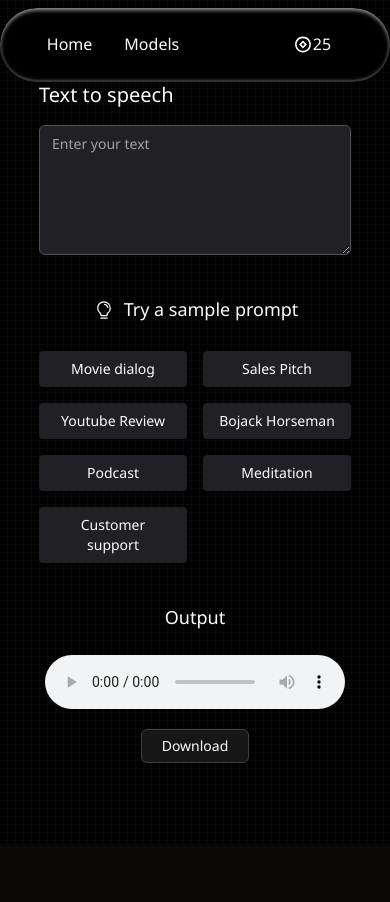
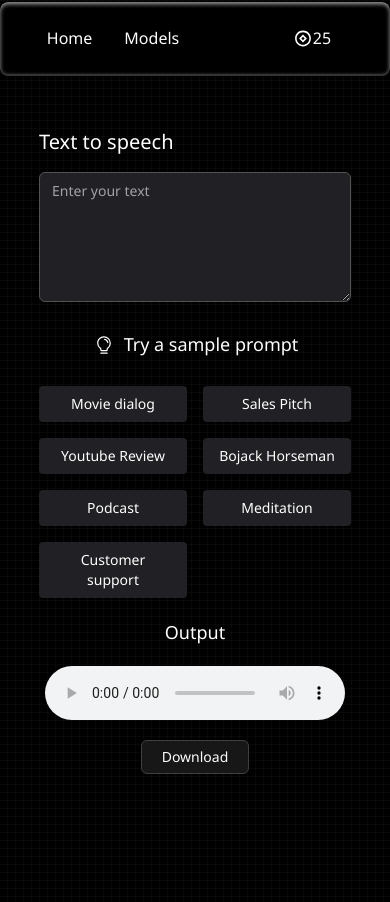
Before and after one commit to bitbard3/ai-aggregator, a React (Vite) app in the folder frontend/: page /voice in a window 390 px wide. Before the commit the page ends 844 px from the top, so only its background shows below. Built offline with nearby package versions, Linux system fonts and the light colour scheme; the HTML template or start-up script is replaced by a standard one.

Commit message:
Improve ui and responsiveness for smaller screen

```diff
--- a/frontend/src/components/Audio.jsx
+++ b/frontend/src/components/Audio.jsx
@@ -3,7 +3,7 @@ import React from "react";
 export default function Audio() {
   return (
     <>
-      <p className="text-light md:text-xl text-lg pb-1">Output</p>
+      <p className="text-light md:text-xl text-lg">Output</p>
       <audio controls src=""></audio>
       <button className="px-5 py-1.5 text-light hover:opacity-90 text-sm bg-neutral-900 border border-neutral-700 rounded-md ">
         Download
--- a/frontend/src/components/Navbar.jsx
+++ b/frontend/src/components/Navbar.jsx
@@ -3,8 +3,8 @@ import { RiCopperCoinLine } from "react-icons/ri";
 
 export default function Navbar() {
   return (
-    <div className="fixed inset-x-0 max-w-2xl mx-auto z-50 top-2">
-      <div className="relative rounded-full boder bg-black border-white/[0.2] border-b-2 flex justify-around space-x-10 px-4 py-5 md:py-7 backdrop-filter backdrop-blur-lg shadow-inner shadow-neutral-400">
+    <div className="fixed inset-x-0 max-w-2xl mx-auto z-50 md:top-2 top-0.5">
+      <div className="relative md:rounded-full rounded-lg boder bg-black border-white/[0.2] border-b-2 flex justify-around space-x-10 px-4 py-5 md:py-7 backdrop-filter backdrop-blur-lg shadow-inner shadow-neutral-400">
         <div className="flex space-x-8 mt-1">
           <p className="cursor-pointer hover:opacity-[0.9] text-light">Home</p>
           <p className="cursor-pointer hover:opacity-[0.9] text-light">
--- a/frontend/src/components/Suggestion.jsx
+++ b/frontend/src/components/Suggestion.jsx
@@ -5,7 +5,7 @@ import SuggestionButton from "./SuggestionButton";
 
 export default function Suggestion() {
   return (
-    <div className="w-full grid grid-cols-12 gap-4 mt-10">
+    <div className="w-full grid grid-cols-12 gap-4 mt-7 md:mt-10">
       <div className="col-span-12 flex items-center justify-center mb-3">
         <PiLightbulb className="h-5 w-6 mt-0.5 mr-2 text-light" />
         <p className="text-light text-lg">Try a sample prompt</p>
--- a/frontend/src/components/SuggestionButton.jsx
+++ b/frontend/src/components/SuggestionButton.jsx
@@ -2,7 +2,7 @@ import React from "react";
 
 export default function SuggestionButton({ text }) {
   return (
-    <button className="col-span-6 md:col-span-4 rounded-sm bg-[#202025] flex items-center px-4 py-2 justify-center text-light text-sm">
+    <button className="col-span-6 md:col-span-4 hover:opacity-90 rounded-sm bg-[#202025] flex items-center px-4 py-2 justify-center text-light text-sm">
       {text}
     </button>
   );
--- a/frontend/src/pages/Voice.jsx
+++ b/frontend/src/pages/Voice.jsx
@@ -6,13 +6,13 @@ import { Textarea } from "@/components/ui/textarea";
 import React from "react";
 export default function Voice() {
   return (
-    <div className="min-h-screen min-w-screen bg-black bg-grid-small-white/[0.2]  relative flex items-center justify-center">
+    <div className="min-h-screen min-w-screen bg-black bg-grid-small-white/[0.2]  relative flex items-start md:items-center justify-center">
       <Navbar />
-      <div className="h-full w-[80%] md:w-[50%] flex flex-col items-center justify-around md:mt-20">
+      <div className="h-full w-[80%] md:w-[70%] lg:w-[50%] flex flex-col justify-around md:mt-20 md:py-0 py-32">
         <ModelHeader heading={"Text to speech"}></ModelHeader>
         <Textarea placeholder="Enter your text"></Textarea>
         <Suggestion />
-        <div className="mt-10 flex flex-col md:flex-row items-center justify-center md:gap-10 gap-5">
+        <div className="md:mt-10 mt-5 flex flex-col md:flex-row items-center justify-center md:gap-10 gap-5">
           <Audio />
         </div>
       </div>
```
